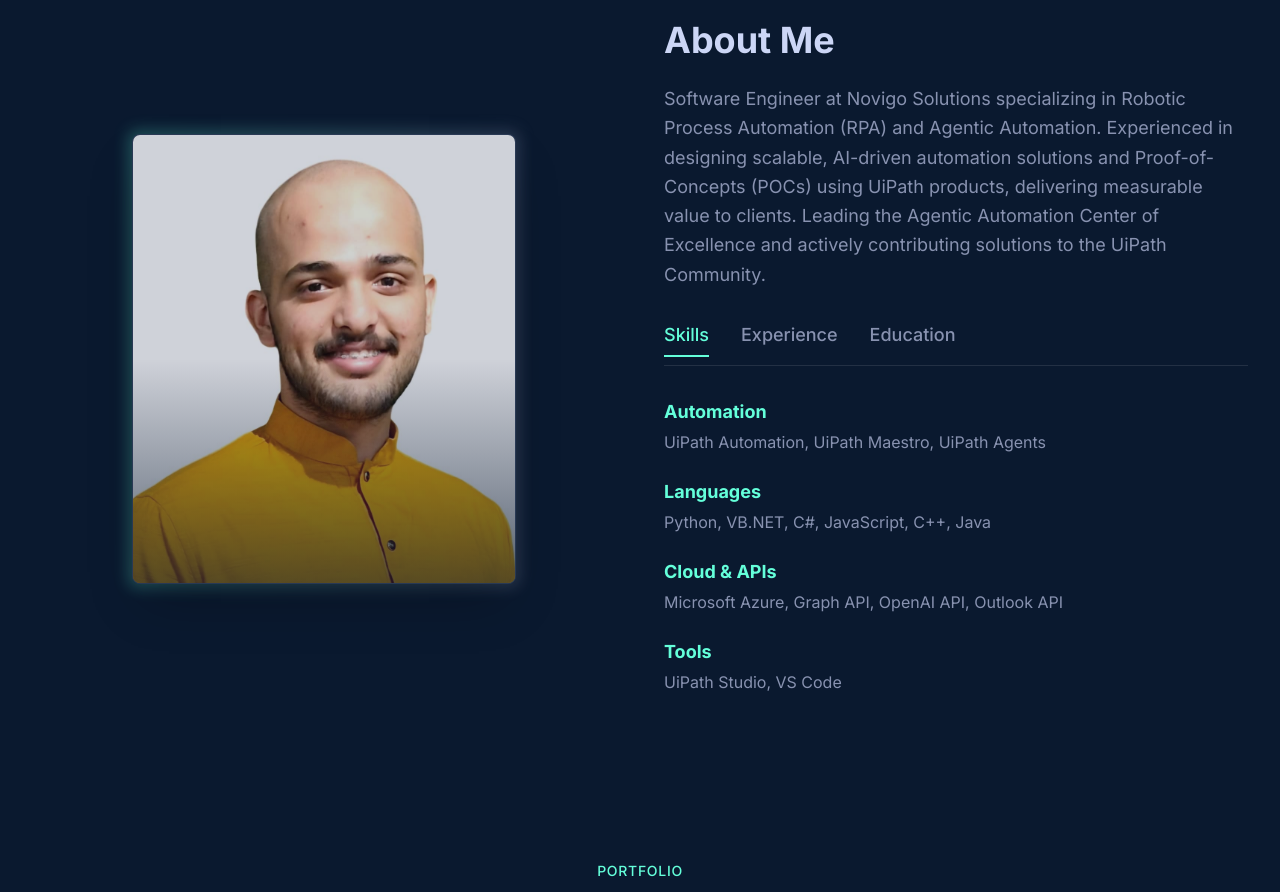
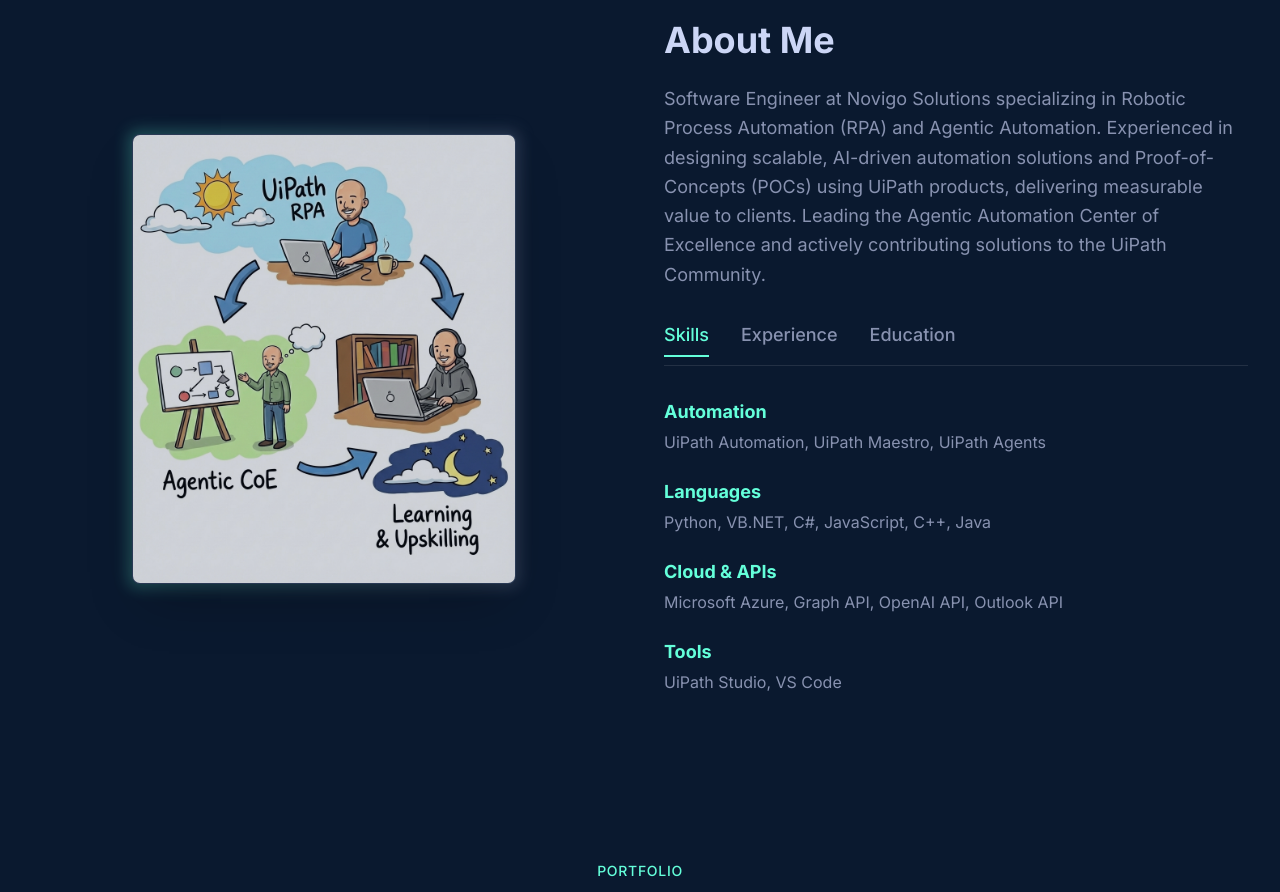
Before and after one commit to Vineeth-03-Shenoy/Portfolio, a React (Vite) app: page / in a window 1280 px wide. Shown: the part 860-1752 px from the top of the page. Built offline with nearby package versions, Linux system fonts and the light colour scheme.

Commit message:
+ Updated About me

```diff
--- a/src/components/About.jsx
+++ b/src/components/About.jsx
@@ -63,8 +63,7 @@
               <div className="absolute -inset-1 bg-gradient-to-r from-primary to-secondary rounded-lg blur opacity-25 group-hover:opacity-100 transition duration-1000 group-hover:duration-200"></div>
               <div className="relative w-72 h-80 sm:w-96 sm:h-[450px] bg-card rounded-lg overflow-hidden border border-white/10 shadow-2xl">
                  {/* Placeholder for user image */}
-                <div className="absolute inset-0 bg-cover bg-center opacity-80 group-hover:opacity-100 transition duration-500" style={{ backgroundImage: "url('/images/user.jpg')" }}></div>
-                <div className="absolute inset-0 bg-gradient-to-t from-background via-transparent to-transparent opacity-60"></div>
+                <div className="absolute inset-0 bg-cover bg-center opacity-80 group-hover:opacity-100 transition duration-500" style={{ backgroundImage: "url('/images/user.png')" }}></div>
               </div>
             </div>
           </motion.div>
```
Also changed, not shown: public/images/user.jpg (deleted), public/images/user.png (added).
